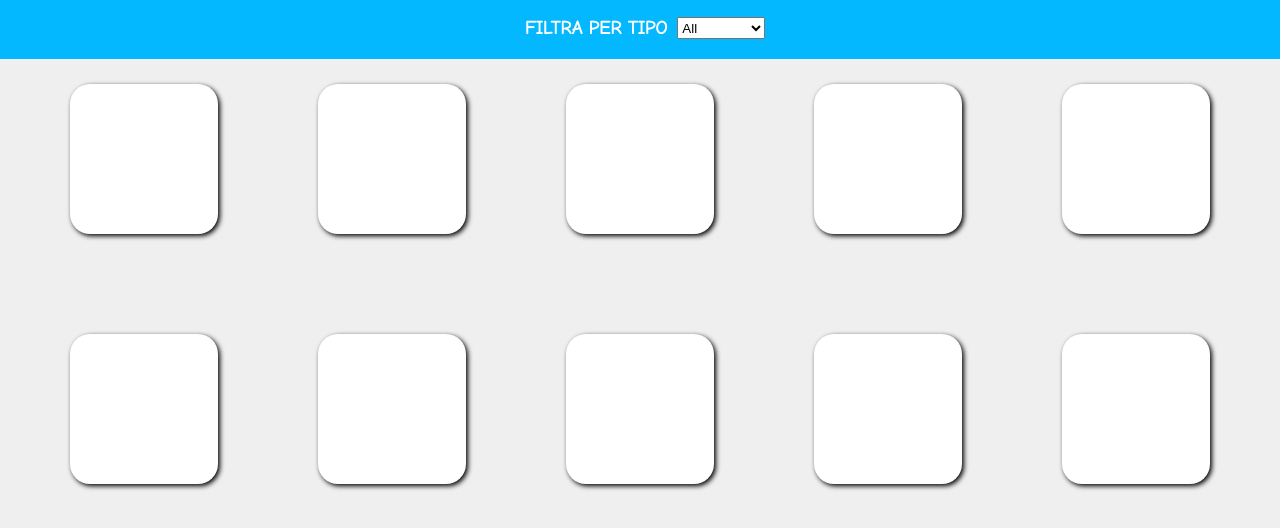
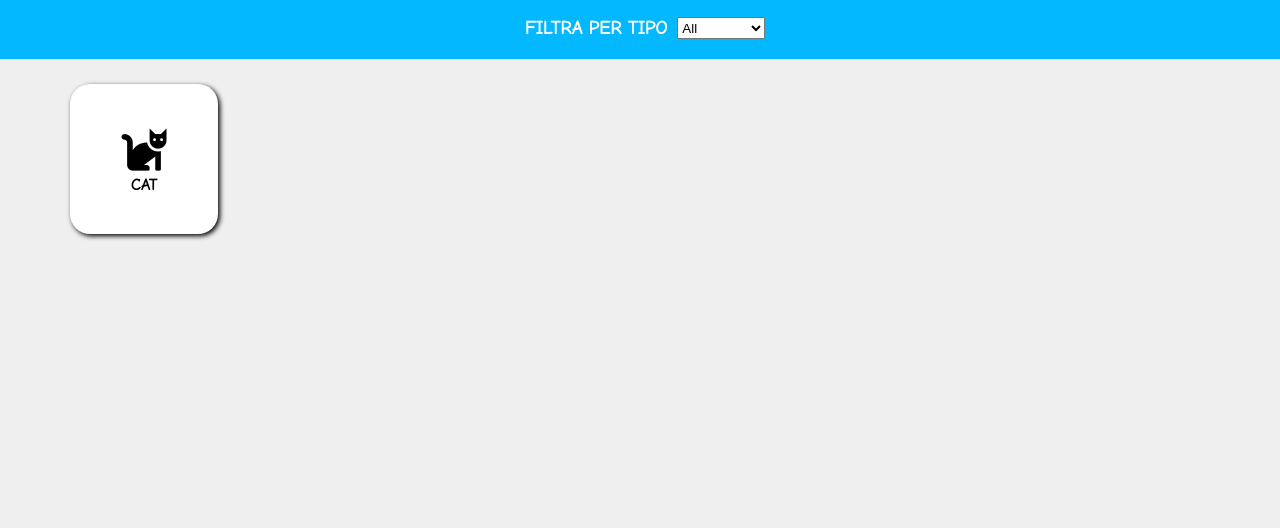
Before and after one commit to Obez99/js-es6-icons, a plain HTML site: page index.html in a window 1280 px wide. Shown: the part 86-614 px from the top of the page. Drawn offline with Linux system fonts and the light colour scheme.

Commit message:
Adds single icon

```diff
--- a/index.html
+++ b/index.html
@@ -33,18 +33,14 @@
 
   <main>
     <div class="container">
-      <div class="icon_box"></div>
-      <div class="icon_box"></div>
-      <div class="icon_box"></div>
-      <div class="icon_box"></div>
-      <div class="icon_box"></div>
-      <div class="icon_box"></div>
-      <div class="icon_box"></div>
-      <div class="icon_box"></div>
-      <div class="icon_box"></div>
-      <div class="icon_box"></div>
-
-
+      <div class="icon_box">
+        <div class="icon">
+          <i class="fas fa-cat"></i>
+        </div>
+        <div class="icon_title">
+          <h4>CAT</h4>
+        </div>
+      </div>
     </div>
   </main>
 </body>
--- a/style.css
+++ b/style.css
@@ -49,4 +49,13 @@ h3{
   background-color: white;
   border-radius: 20px;
   box-shadow: 2px 2px 5px;
+
+  display: flex;
+  flex-direction: column;
+  justify-content: center;
+  align-items: center;
 }
+
+.icon{
+  font-size: 45px;
+}
```
